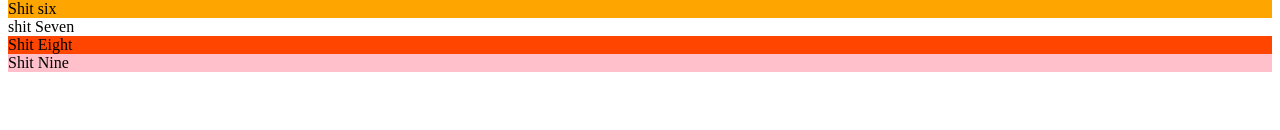
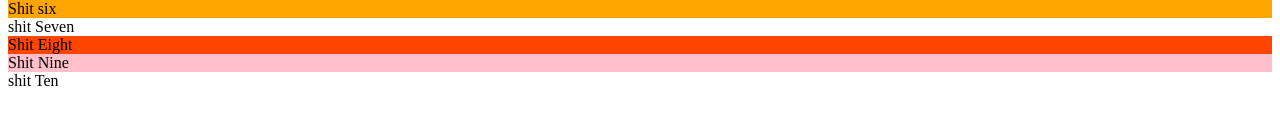
Before and after one commit to buikhacnam/git-shit, a React (Create React App) app: page / in a window 1280 px wide. Shown: the part 170-300 px from the top of the page. Built offline with nearby package versions, Linux system fonts and the light colour scheme.

Commit message:
add git ten

```diff
--- a/src/App.js
+++ b/src/App.js
@@ -8,6 +8,7 @@ import ShitSix from './components/ShitSix';
 import ShitSeven from './components/ShitSeven';
 import ShitEight from './components/ShitEight';
 import ShitNine from './components/ShitNine';
+import ShitTen from './components/ShitTen';
 
 
 
@@ -24,6 +25,7 @@ function App() {
       <ShitSeven />
       <ShitEight />
       <ShitNine />
+      <ShitTen />
     </div>
   );
 }
--- /dev/null
+++ b/src/components/ShitTen.js
@@ -0,0 +1,9 @@
+import React from 'react'
+
+export default function ShitTen() {
+    return (
+        <div>
+            shit Ten
+        </div>
+    )
+}
```
